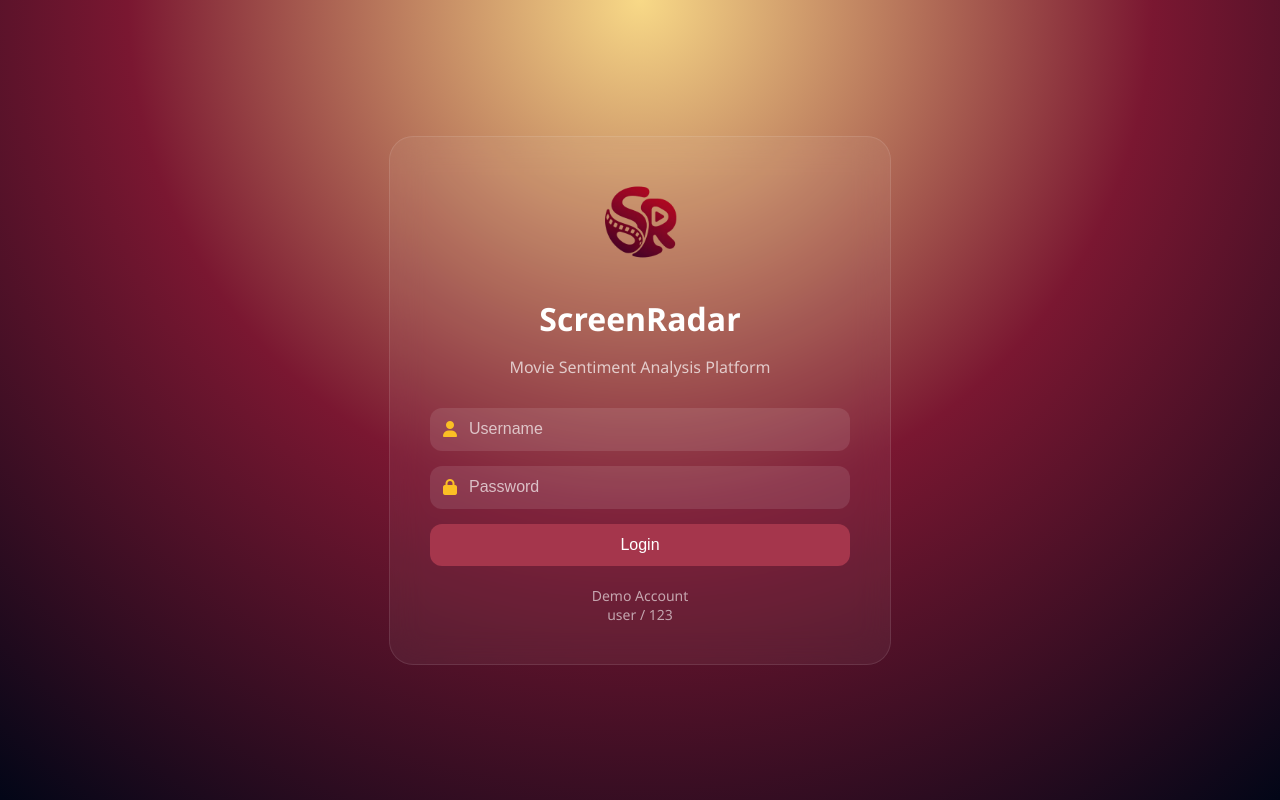
After one commit to SiangRuel/movie-sentiment-web, a Flask app: page /login in a window 1280 px wide. The commit adds this page. Run offline with Flask 3, Linux system fonts and the light colour scheme.

Commit message:
登入頁面、登出功能

```diff
--- a/app.py
+++ b/app.py
@@ -1,4 +1,4 @@
-from flask import Flask, render_template, jsonify, request
+from flask import Flask, render_template, jsonify, request, redirect
 import json
 from collections import Counter
 import re
@@ -63,8 +63,18 @@ def get_keywords(data):
     return Counter(words).most_common(10)
 
 
+@app.route("/login")
+def login():
+    return render_template("login.html")
+
+
 @app.route("/")
 def home():
+    return redirect("/login")
+
+
+@app.route("/dashboard")
+def dashboard():
     return render_template("index.html")
 
 
--- /dev/null
+++ b/static/login.css
@@ -0,0 +1,178 @@
+body {
+  margin: 0;
+
+  min-height: 100vh;
+
+  display: flex;
+  justify-content: center;
+  align-items: center;
+
+  background: radial-gradient(circle at top, #f8d987, #7a1731, #020617);
+
+  font-family: "Segoe UI", sans-serif;
+}
+
+.login-card {
+  width: 420px;
+
+  padding: 40px;
+
+  text-align: center;
+
+  border-radius: 24px;
+
+  background: rgba(255, 255, 255, 0.05);
+
+  backdrop-filter: blur(16px);
+
+  border: 1px solid rgba(255, 255, 255, 0.1);
+}
+
+.login-logo {
+  width: 90px;
+  margin-bottom: 15px;
+}
+
+.login-card h1 {
+  margin: 10px 0;
+
+  color: white;
+}
+
+.login-card p {
+  color: rgba(255, 255, 255, 0.7);
+
+  margin-bottom: 30px;
+}
+
+.input-group {
+  display: flex;
+
+  align-items: center;
+
+  gap: 10px;
+
+  margin-bottom: 15px;
+
+  background: rgba(255, 255, 255, 0.08);
+
+  padding: 12px;
+
+  border-radius: 12px;
+}
+
+.input-group input {
+  flex: 1;
+
+  border: none;
+
+  background: transparent;
+
+  color: white;
+
+  outline: none;
+  box-shadow: none;
+}
+.input-group input:focus {
+  outline: none;
+  box-shadow: none;
+}
+.input-group i {
+  color: #fbbf24;
+}
+
+.login-card {
+  width: 420px;
+
+  padding: 40px;
+
+  text-align: center;
+
+  border-radius: 24px;
+
+  background: rgba(255, 255, 255, 0.05);
+
+  backdrop-filter: blur(16px);
+
+  border: 1px solid rgba(255, 255, 255, 0.1);
+
+  animation: fadeUp 0.8s ease;
+}
+
+.login-card button:hover {
+  background: #c74865;
+}
+
+.demo-account {
+  margin-top: 20px;
+
+  color: rgba(255, 255, 255, 0.6);
+
+  font-size: 14px;
+}
+.input-group input::placeholder {
+  color: rgba(255, 255, 255, 0.674);
+
+  font-size: 16px;
+
+  font-weight: 500;
+}
+@keyframes fadeUp {
+  from {
+    opacity: 0;
+    transform: translateY(30px);
+  }
+
+  to {
+    opacity: 1;
+    transform: translateY(0);
+  }
+}
+.input-group {
+  background: rgba(255, 255, 255, 0.1);
+
+  border: 1px solid transparent;
+
+  transition:
+    border-color 0.3s ease,
+    box-shadow 0.3s ease,
+    transform 0.3s ease;
+}
+
+.input-group:focus-within {
+  border: 1px solid rgba(251, 191, 36, 0.7);
+
+  box-shadow: 0 0 15px rgba(251, 191, 36, 0.3);
+
+  transform: translateY(-2px);
+}
+.login-card button {
+  width: 100%;
+
+  padding: 12px;
+
+  border: none;
+
+  border-radius: 12px;
+
+  background: #a5364c;
+
+  color: white;
+
+  font-size: 16px;
+
+  cursor: pointer;
+
+  transition: all 0.3s ease;
+}
+input:-webkit-autofill,
+input:-webkit-autofill:hover,
+input:-webkit-autofill:focus {
+  -webkit-text-fill-color: white !important;
+
+  -webkit-box-shadow: 0 0 0px 1000px transparent inset !important;
+
+  transition: background-color 9999s ease-in-out 0s;
+
+  caret-color: white;
+}
--- /dev/null
+++ b/static/login.js
@@ -0,0 +1,64 @@
+function login() {
+
+    const user =
+        document.getElementById(
+            "username"
+        ).value;
+
+    const pass =
+        document.getElementById(
+            "password"
+        ).value;
+
+    if (
+        user === "user" &&
+        pass === "123"
+    ) {
+
+        sessionStorage.setItem(
+            "user",
+            user
+        );
+        window.location.href = "/dashboard";
+
+    } else {
+
+        alert(
+            "帳號或密碼錯誤"
+        );
+
+    }
+}
+
+document.addEventListener(
+    "keydown",
+    (e) => {
+
+        if (e.key === "Enter") {
+
+            login();
+
+        }
+
+    }
+); window.onload = () => {
+
+    document.getElementById(
+        "username"
+    ).value = "";
+
+    document.getElementById(
+        "password"
+    ).value = "";
+
+}; window.onload = () => {
+
+    document.getElementById(
+        "username"
+    ).value = "";
+
+    document.getElementById(
+        "password"
+    ).value = "";
+
+};
--- a/templates/index.html
+++ b/templates/index.html
@@ -34,6 +34,7 @@
         <li><a href="#reviews">Reviews</a></li>
         <li><a href="#">About</a></li>
       </ul>
+      <div id="userArea" class="user-area"></div>
     </nav>
 
     <div class="main-layout">
--- /dev/null
+++ b/templates/login.html
@@ -0,0 +1,61 @@
+<!doctype html>
+<html>
+  <head>
+    <meta charset="utf-8" />
+    <title>ScreenRadar Login</title>
+
+    <link
+      rel="icon"
+      type="image/png"
+      href="{{ url_for('static', filename='images/sr-logo.png') }}"
+    />
+
+    <link rel="stylesheet" href="/static/login.css" />
+
+    <link
+      rel="stylesheet"
+      href="https://cdnjs.cloudflare.com/ajax/libs/font-awesome/6.5.2/css/all.min.css"
+    />
+  </head>
+
+  <body>
+    <div class="login-container">
+      <div class="login-card">
+        <img
+          src="{{ url_for('static', filename='images/sr-logo.png') }}"
+          class="login-logo"
+        />
+
+        <h1>ScreenRadar</h1>
+
+        <p>Movie Sentiment Analysis Platform</p>
+
+        <div class="input-group">
+          <i class="fa-solid fa-user"></i>
+
+          <input id="username" placeholder="Username" autocomplete="off" />
+        </div>
+
+        <div class="input-group">
+          <i class="fa-solid fa-lock"></i>
+
+          <input
+            id="password"
+            type="password"
+            placeholder="Password"
+            autocomplete="new-password"
+          />
+        </div>
+
+        <button onclick="login()">Login</button>
+
+        <div class="demo-account">
+          Demo Account<br />
+          user / 123
+        </div>
+      </div>
+    </div>
+
+    <script src="/static/login.js"></script>
+  </body>
+</html>
```
Also changed, not shown: static/script.js (+55 -0 lines), static/style.css (+9 -5 lines).
